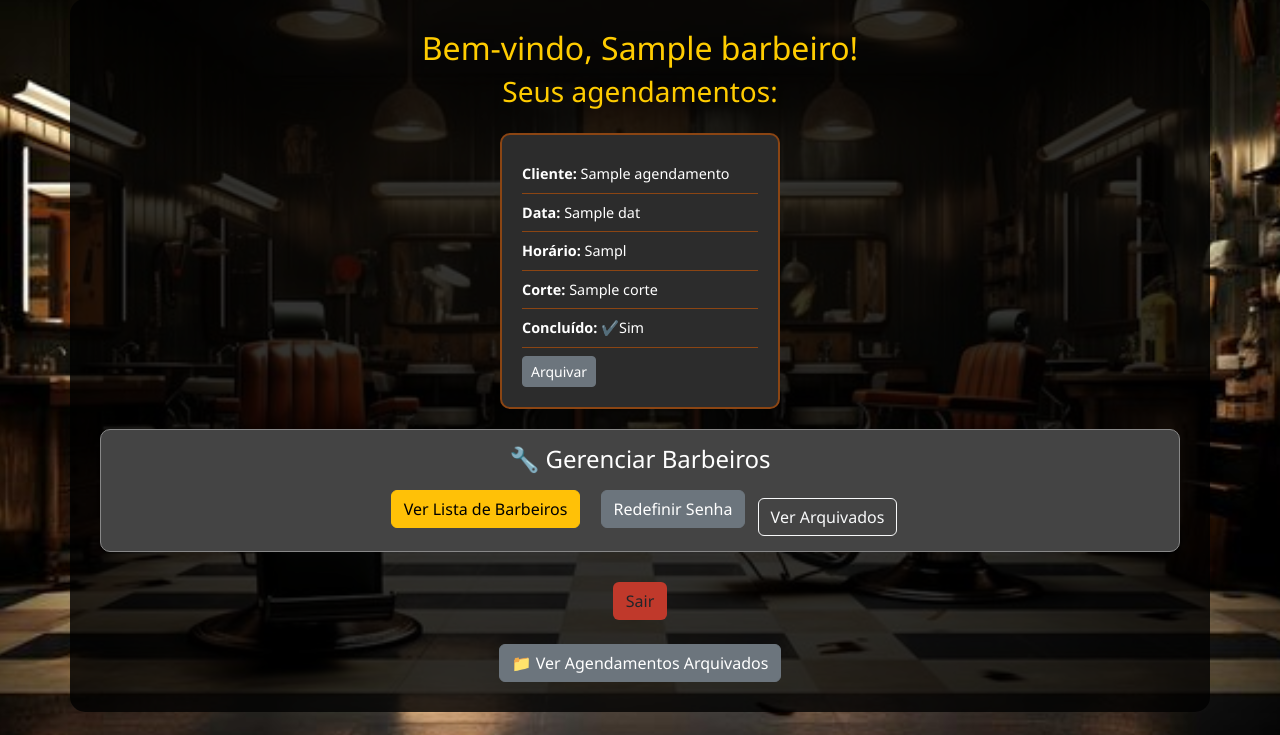
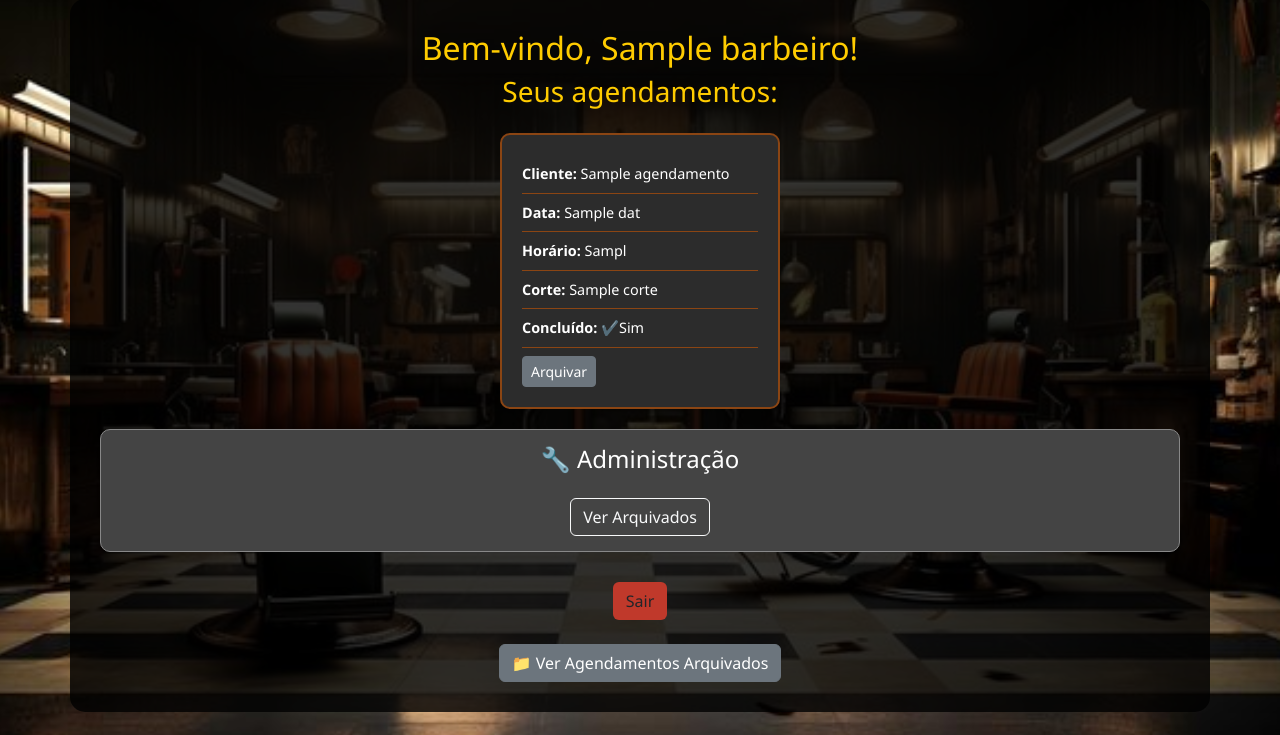
Before and after one commit to Rainando025/barbearia-app, a Flask app: template templates/painel_barbeiro.html in a window 1280 px wide. Shown: the part 51-786 px from the top of the page. Run offline with Flask 3, Linux system fonts and the light colour scheme; the visitor is signed in with stand-in values (Sample User, id 1); the template is opened without the code that fills it: most values are stand-ins (such as "Sample title", 1, 10 or a date in 2020).

Commit message:
Update painel_barbeiro.html

```diff
--- a/templates/painel_barbeiro.html
+++ b/templates/painel_barbeiro.html
@@ -107,7 +107,7 @@
 
                         {% if agendamento['concluido'] and not agendamento['arquivado'] %}
                             <form method="POST" action="{{ url_for('arquivar_agendamento', agendamento_id=agendamento['id']) }}">
-                                <button type="submit" class="btn btn-secondary btn-sm mt-2" onclick ="this.innerText='Arquivando...';">Arquivar</button>
+                                <button type="submit" class="btn btn-secondary btn-sm mt-2" onclick="this.innerText='Arquivando...';">Arquivar</button>
                             </form>
                         {% endif %}
                     </div>
@@ -117,11 +117,9 @@
             <p>Você não tem agendamentos para hoje.</p>
         {% endif %}
 
-        {% if session.get('barbeiro_username') == 'admin' %}
+        {% if session.get('is_admin') %}
             <div class="admin-section">
-                <h4>🔧 Gerenciar Barbeiros</h4>
-                <a href="{{ url_for('listar_barbeiros') }}" class="btn btn-warning m-2">Ver Lista de Barbeiros</a>
-                <a href="{{ url_for('redefinir_senha', id=barbeiro['id']) }}" class="btn btn-secondary m-2">Redefinir Senha</a>
+                <h4>🔧 Administração</h4>
                 <a href="{{ url_for('listar_arquivados') }}" class="btn btn-outline-light mt-3">Ver Arquivados</a>
             </div>
         {% endif %}
```
